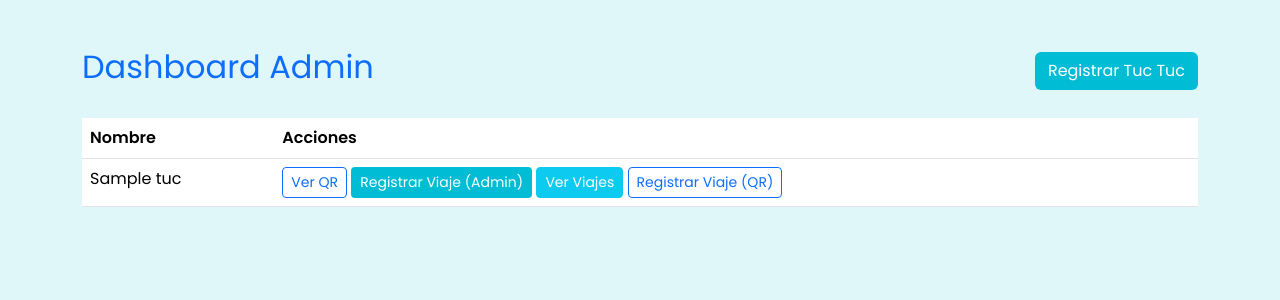
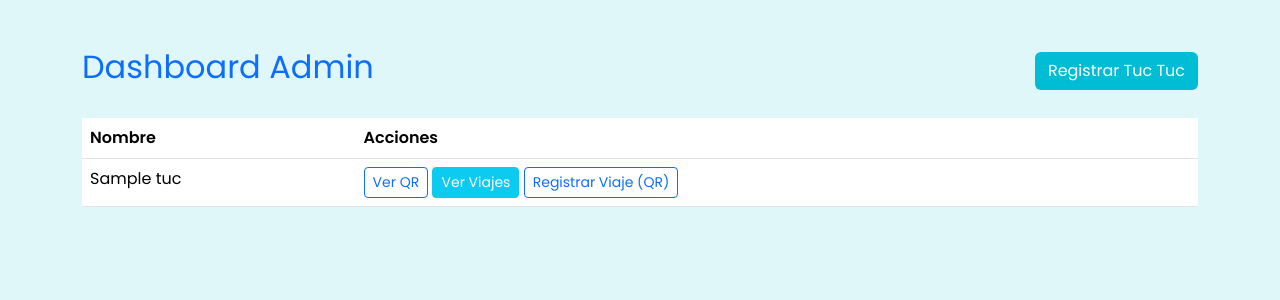
Before and after one commit to Navilaa20/viajes_asamblea, a Flask app: page /dashboard in a window 1280 px wide. Shown: the top 300 px of the page. Run offline with Flask 3, Linux system fonts and the light colour scheme; a user stored in the database is signed in; tables that the repository leaves empty hold one stand-in row (values such as "Sample post").

```diff
--- a/app.py
+++ b/app.py
@@ -33,14 +33,17 @@ def index():
 def login():
     if request.method == "POST":
         username = request.form.get("username")
-        password_ingresada = request.form.get("password")  # Definida correctamente
+        password_ingresada = request.form.get("password")
 
         user = User.query.filter_by(username=username).first()
-        if user and user.password == password_ingresada:  # Texto plano
+        if user and user.password == password_ingresada:  # texto plano
             login_user(user)
-            return redirect(url_for("dashboard"))
+            # Redirigir a la página que estaba intentando visitar
+            next_page = request.args.get('next')
+            return redirect(next_page) if next_page else redirect(url_for("dashboard"))
         flash("Usuario o contraseña incorrectos")
     return render_template("login.html")
+
 
 @app.route("/logout")
 @login_required
@@ -88,15 +91,13 @@ def qr(id):
 @app.route("/viaje/<string:token>", methods=["GET","POST"])
 @login_required
 def registrar_viaje(token):
-    # Buscar el TucTuc por token; si no existe, 404
     tuctuc = TucTuc.query.filter_by(qr_token=token).first_or_404()
 
     if request.method == "POST":
         pasajeros = int(request.form["pasajeros"])
         obs = request.form.get("observaciones", "")
+        max_pasajeros = 6 if current_user.role == "admin" else 3
 
-        # Limitar pasajeros según reglas
-        max_pasajeros = 6 if current_user.role == "admin" else 3
         if pasajeros > max_pasajeros:
             flash(f"Máximo {max_pasajeros} pasajeros")
         else:
@@ -116,26 +117,6 @@ def ver_viajes(tuctuc_id):
     tuctuc = TucTuc.query.get_or_404(tuctuc_id)
     viajes = Viaje.query.filter_by(tuctuc_id=tuctuc.id).all()
     return render_template("ver_viajes.html", tuctuc=tuctuc, viajes=viajes)
-
-
-@app.route("/registrar_viaje_admin/<int:tuctuc_id>", methods=["GET","POST"])
-@login_required
-def registrar_viaje_admin(tuctuc_id):
-    if current_user.role != "admin":
-        return "Acceso denegado"
-    tuctuc = TucTuc.query.get_or_404(tuctuc_id)
-    if request.method == "POST":
-        pasajeros = int(request.form["pasajeros"])
-        obs = request.form.get("observaciones", "")
-        if pasajeros > 6:
-            flash("Máximo 6 pasajeros")
-        else:
-            viaje = Viaje(tuctuc_id=tuctuc.id, pasajeros=pasajeros, observaciones=obs)
-            db.session.add(viaje)
-            db.session.commit()
-            flash("Viaje registrado con éxito")
-            return redirect(url_for("dashboard"))
-    return render_template("registrar_viaje.html", tuctuc=tuctuc, qr=False)
 
 @app.route("/eliminar_viaje/<int:viaje_id>", methods=["POST"])
 @login_required
--- a/requirements.txt
+++ b/requirements.txt
@@ -4,5 +4,4 @@ flask_login
 werkzeug
 qrcode[pil]
 gunicorn
-pymysql
 psycopg2-binary
--- a/templates/dashboard.html
+++ b/templates/dashboard.html
@@ -18,7 +18,6 @@
       <td>{{ t.nombre }}</td>
       <td>
         <a href="{{ url_for('qr', id=t.id) }}" class="btn btn-outline-primary btn-sm">Ver QR</a>
-        <a href="{{ url_for('registrar_viaje_admin', tuctuc_id=t.id) }}" class="btn btn-turquesa btn-sm">Registrar Viaje (Admin)</a>
         <a href="{{ url_for('ver_viajes', tuctuc_id=t.id) }}" class="btn btn-info btn-sm text-white">Ver Viajes</a>
         <a href="{{ url_for('registrar_viaje', token=t.qr_token) }}" class="btn btn-outline-primary btn-sm">Registrar Viaje (QR)</a>
       </td>
```
